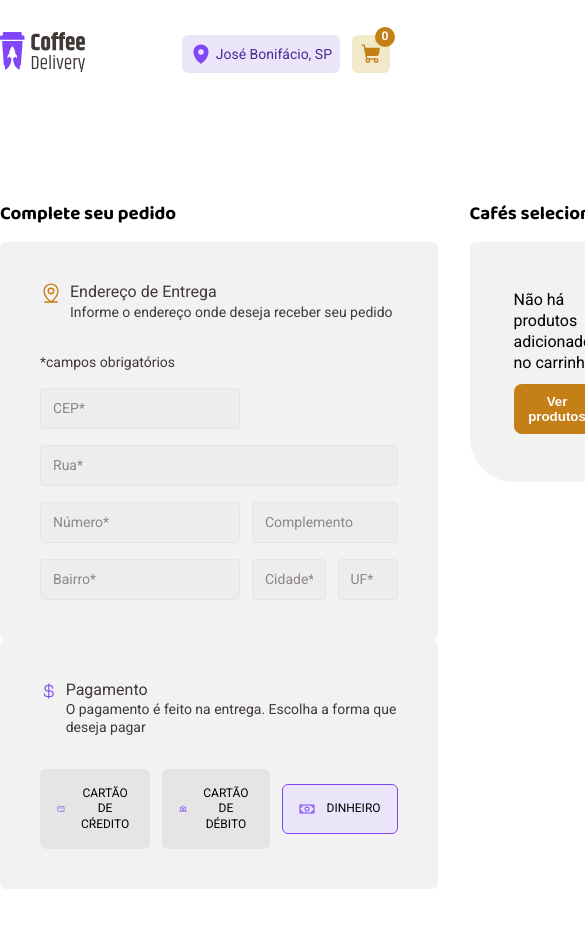
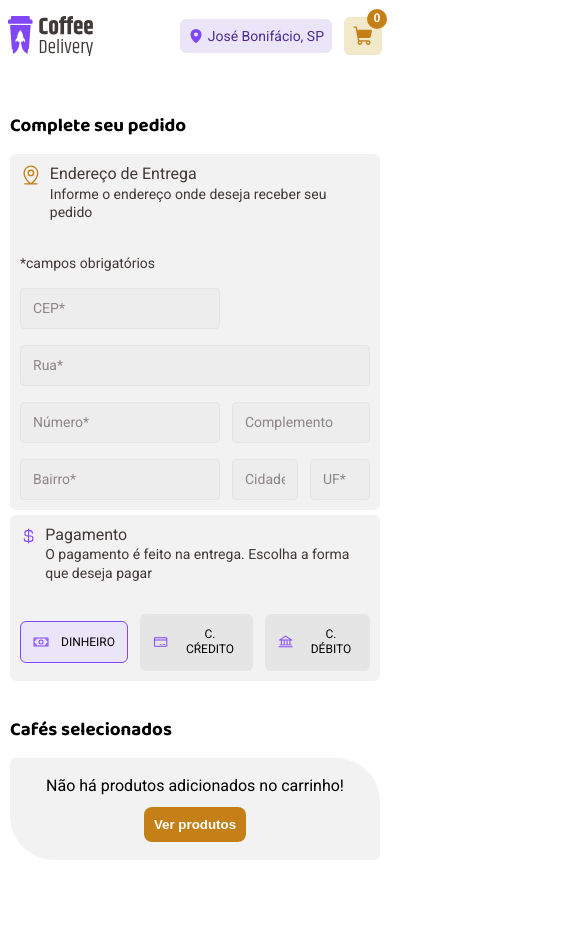
Before and after one commit to guilhermezaparoli/Coffee-Delivery, a React (Vite) app: page /checkout in a window 390 px wide. Shown: the top 928 px of the page, 585 px wide, since content can reach past the window. After the commit the page ends 907 px from the top, so only its background shows below. Built offline with nearby package versions, Linux system fonts and the light colour scheme.

Commit message:
Feat: pages responsive implementation

```diff
--- a/src/components/Header/styles.ts
+++ b/src/components/Header/styles.ts
@@ -10,12 +10,19 @@ margin: 0 auto;
 display: flex;
 align-items: center;
 justify-content: space-between;
+
+@media (max-width: 768px) {
+  padding: 1rem 0.5rem;
+}
 `
 
 export const Logo = styled.div`
+display: flex;
+justify-content: center;
 > img {
   cursor: pointer;
 }
+
 `
 
 export const LocationAndCart = styled.div`
@@ -44,13 +51,19 @@ font-family: "Roboto", sans-serif;
 font-size: 14px;
 line-height: 1.3;
 color: ${props => props.theme["purple-dark"]};
+
 `
 
 export const IconMapPin = styled(MapPin).attrs({
   weight: "fill",
-  size: "22px",
 })`
 color: ${({theme}) => theme.purple};
+
+font-size: 22px;
+@media (max-width: 768px) {
+  font-size: 1rem;
+
+}
 `
 
 
--- a/src/components/SelectPayment/styles.ts
+++ b/src/components/SelectPayment/styles.ts
@@ -25,6 +25,10 @@ transition: 0.3s;
 border: 1px solid ${({theme}) => theme.purple};
 background-color: ${({theme}) => theme["purple-light"]};
 }
+
+@media (max-width: 768px) {
+  padding: 12px;
+}
 `
 
 export const BlockTextIcon = styled.div`
--- a/src/pages/Checkout/index.tsx
+++ b/src/pages/Checkout/index.tsx
@@ -238,22 +238,22 @@ console.log(errors)
           </C.TextIconBlockPayment>
           <C.PaymentMethod>
             <SelectPayment
+              isSelected={typePaymentSelected === 'DINHEIRO'}
+              title="DINHEIRO"
+              onClick={() => setTypePaymentSelected('DINHEIRO')}
+              icon={<Money />}
+            />
+            <SelectPayment
               isSelected={typePaymentSelected === 'CREDITO'}
-              title="CARTÃO DE CŔEDITO"
+              title="C. CŔEDITO"
               onClick={() => setTypePaymentSelected('CREDITO')}
               icon={<CreditCard />}
             />
             <SelectPayment
               isSelected={typePaymentSelected === 'DEBITO'}
-              title="CARTÃO DE DÉBITO"
+              title="C. DÉBITO"
               onClick={() => setTypePaymentSelected('DEBITO')}
               icon={<Bank />}
-            />
-            <SelectPayment
-              isSelected={typePaymentSelected === 'DINHEIRO'}
-              title="DINHEIRO"
-              onClick={() => setTypePaymentSelected('DINHEIRO')}
-              icon={<Money />}
             />
           </C.PaymentMethod>
         </C.BaseBlock>
--- a/src/pages/Checkout/styles.ts
+++ b/src/pages/Checkout/styles.ts
@@ -7,12 +7,19 @@ margin: 5.875rem auto 10rem;
 
 display: flex;
 gap: 32px;
+
+@media (max-width: 768px) {
+  flex-direction: column;
+  padding: 10px;
+ margin: 2rem auto 2rem;
+}
 `
 
 export const LeftBlock = styled.div`
 > h3 {
   margin-bottom: 16px;
 }
+
 `
 
 
@@ -20,6 +27,11 @@ export const BaseBlock = styled.div`
 padding: 40px;
 background-color: ${({theme}) => theme["base-card"]};
 border-radius: 6px;
+
+@media (max-width: 768px) {
+  padding: 10px;
+  margin-bottom: 5px;
+}
 `
 
 const BaseTextIconBlock = styled.div`
@@ -82,6 +94,10 @@ export const PaymentMethod = styled.div`
 display: flex;
 align-items: center;
 gap: 12px;
+
+@media (max-width: 768px) {
+justify-content: center;
+}
 `
 
 export const RightBlock = styled.div`
@@ -93,6 +109,10 @@ export const RightBlock = styled.div`
 export const CartBlock = styled(BaseBlock)`
 border-radius: 6px 44px;
 
+@media (max-width: 768px) {
+  border-radius: 6px;
+
+}
 `
 
 export const ItemCart = styled.div`
@@ -154,6 +174,10 @@ font-weight: 700;
 line-height: 1.3;
 color: ${({theme}) => theme["base-text"]};
 margin-left: 50px;
+
+@media (max-width: 768px) {
+  margin-left: 20px;
+}
 `
 
 export const DivisionLine = styled.div`
--- a/src/pages/Home/index.tsx
+++ b/src/pages/Home/index.tsx
@@ -140,7 +140,6 @@ export function Home() {
 
   return (
     <>
-    {/* <Header/> */}
     <C.GlobalStyle>
       <C.FirstBlock>
         <C.TextBlock>
--- a/src/pages/Home/styles.ts
+++ b/src/pages/Home/styles.ts
@@ -3,6 +3,11 @@ import styled from "styled-components";
 export const GlobalStyle = styled.div`
 max-width: 70rem;
 margin: 5.875rem auto 10rem;
+
+@media (max-width: 768px) {
+ padding: 10px;
+ margin: 2rem auto 2rem;
+}
 `
 
 export const FirstBlock = styled.div`
@@ -10,11 +15,24 @@ export const FirstBlock = styled.div`
 display: flex;
 gap: 3.5rem;
 margin-bottom: 6rem;
+
+@media (max-width: 768px) {
+  flex-direction: column-reverse;
+  gap: 2.5rem;
+}
 `
 
 export const TextBlock = styled.div``
 
-export const ImageBlock = styled.div``
+export const ImageBlock = styled.div`
+@media (max-width: 768px) {
+  display: flex;
+  justify-content: center;
+  > img {
+    width: 100%;
+  }
+}
+`
 
 export const TitleAndSubtitleBlock = styled.div`
 display: flex;
@@ -31,6 +49,16 @@ gap: 16px;
 > p {
   font-size: 1.25rem;
 }
+
+@media (max-width: 768px) {
+  > h1 {
+    font-size: 1.5rem;
+  }
+
+  > p {
+  font-size: 1rem;
+}
+}
 `
 
 export const FeaturesBlock = styled.div`
@@ -38,6 +66,12 @@ display: flex;
 align-items: center;
 justify-content: space-between;
 margin-top: 4rem;
+
+@media (max-width: 768px) {
+  flex-direction: column;
+  margin-top: 2rem;
+  gap: 15px;
+}
 `
 
 export const Container = styled.div`
@@ -45,12 +79,23 @@ display: flex;
 flex-direction: column;
 gap: 30px;
 
+@media (max-width: 768px) {
+  width: 100%;
+  gap: 15px;
+}
+
 `
 
 export const TextIconBlock = styled.div`
 display: flex;
 align-items: center;
 gap: 12px;
+
+@media (max-width: 768px) {
+> p {
+  font-size: 0.85rem;
+}
+}
 
 `
 
@@ -101,14 +146,19 @@ export const ListCoffee = styled.div`
   margin-bottom: 3.375rem;
 }
 
-
+@media (max-width: 768px){
+  display: flex;
+  flex-direction: column;
+  justify-content: center;
+  align-items: center;
+}
 
 `
 
 export const Coffee = styled.div`
 display: grid;
 grid-template-columns: repeat(auto-fit, minmax(250px, 1fr));
-
 gap: 40px 32px;
 
+
 `
--- a/src/pages/OrderSuccess/styles.ts
+++ b/src/pages/OrderSuccess/styles.ts
@@ -8,6 +8,14 @@ export const Global = styled.div`
   align-items: end;
   justify-content: space-between;
   gap: 32px;
+
+  @media (max-width: 768px) {
+    flex-direction: column;
+    align-items: center;
+    padding: 10px;
+ margin: 2rem auto 2rem;
+
+  }
 `;
 
 export const LeftBlock = styled.div`
@@ -23,15 +31,19 @@ min-width: 530px;
   gap: 32px;
   padding: 40px;
 
-  border: 1px solid #DBAC2C;;
+  border: 1px solid #dbac2c;
   border-radius: 6px 36px;
+
+  @media (max-width: 768px) {
+    min-width: 100%;
+  }
 `;
 
 export const IconeTexto = styled.div`
   display: flex;
   gap: 12px;
   align-items: center;
-`
+`;
 
 const BaseTextIconBlock = styled.div`
   display: flex;
@@ -54,6 +66,13 @@ export const RightBlock = styled.div`
   > h3 {
     margin-bottom: 16px;
   }
+
+  @media (max-width: 768px) {
+  > img {
+    max-width: 400px;
+  }
+  }
+
 `;
 export const TextYellow = styled.h1`
   font-size: 32px;
@@ -68,7 +87,6 @@ export const SimpleText = styled.p`
   margin-bottom: 40px;
 `;
 
-
 const IconBase = styled.div`
   padding: 8px;
   border-radius: 1000px;
@@ -81,28 +99,21 @@ align-items: center;
   justify-content: center;
 
   > svg {
-color: ${({theme}) => theme.white};
+    color: ${({ theme }) => theme.white};
   }
-
-`
+`;
 
 export const IconMapRounded = styled(IconBase)`
-background-color: ${({theme}) => theme["purple"]};
-
-
-`
+  background-color: ${({ theme }) => theme['purple']};
+`;
 export const IconTimerRounded = styled(IconBase)`
-background-color: ${({theme}) => theme["yellow"]};
-
-
-`
+  background-color: ${({ theme }) => theme['yellow']};
+`;
 export const IconMoneyRounded = styled(IconBase)`
-background-color: ${({theme}) => theme["yellow-dark"]};
-
-
-`
+  background-color: ${({ theme }) => theme['yellow-dark']};
+`;
 
 export const BoldText = styled.p`
   font-weight: 700;
   display: inline;
-`
+`;
```
Lines whose indentation alone changed are shown as unchanged.
